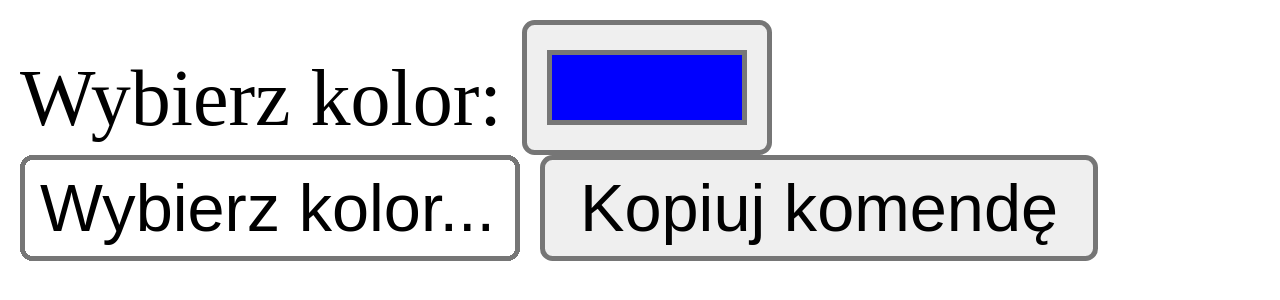
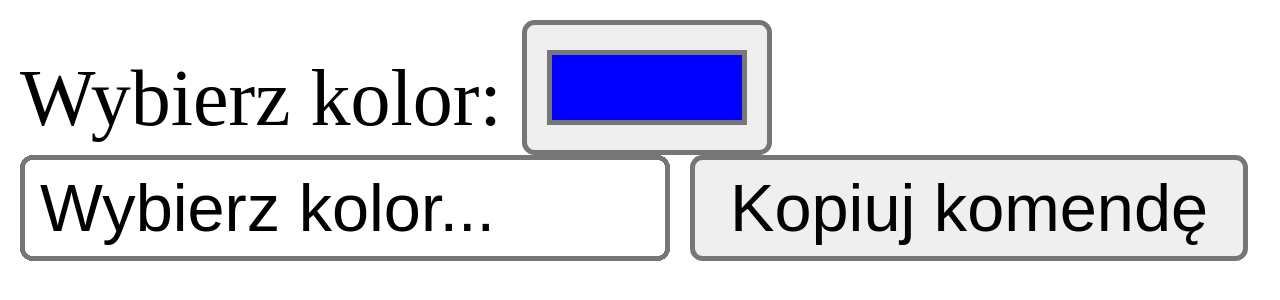
Before and after one commit to secolor/secolor.github.io, a plain HTML site: page index.html in a window 1280 px wide. Drawn offline with Linux system fonts and the light colour scheme.

Commit message:
Update index.html

```diff
--- a/index.html
+++ b/index.html
@@ -17,7 +17,7 @@
 <p><label for="colorWell">Wybierz kolor:</label>
 <input type="color" value="#ff0000" id="colorWell">
  <br />
-      <input type="text" value="Wybierz kolor..." id="text" style="width: 100px;" readonly></input>
+      <input type="text" value="Wybierz kolor..." id="text" style="width: 130px;" readonly></input>
   <button onclick="kopiowanie()">Kopiuj komendę</button></p>
 <script>
 var colorWell;
```
